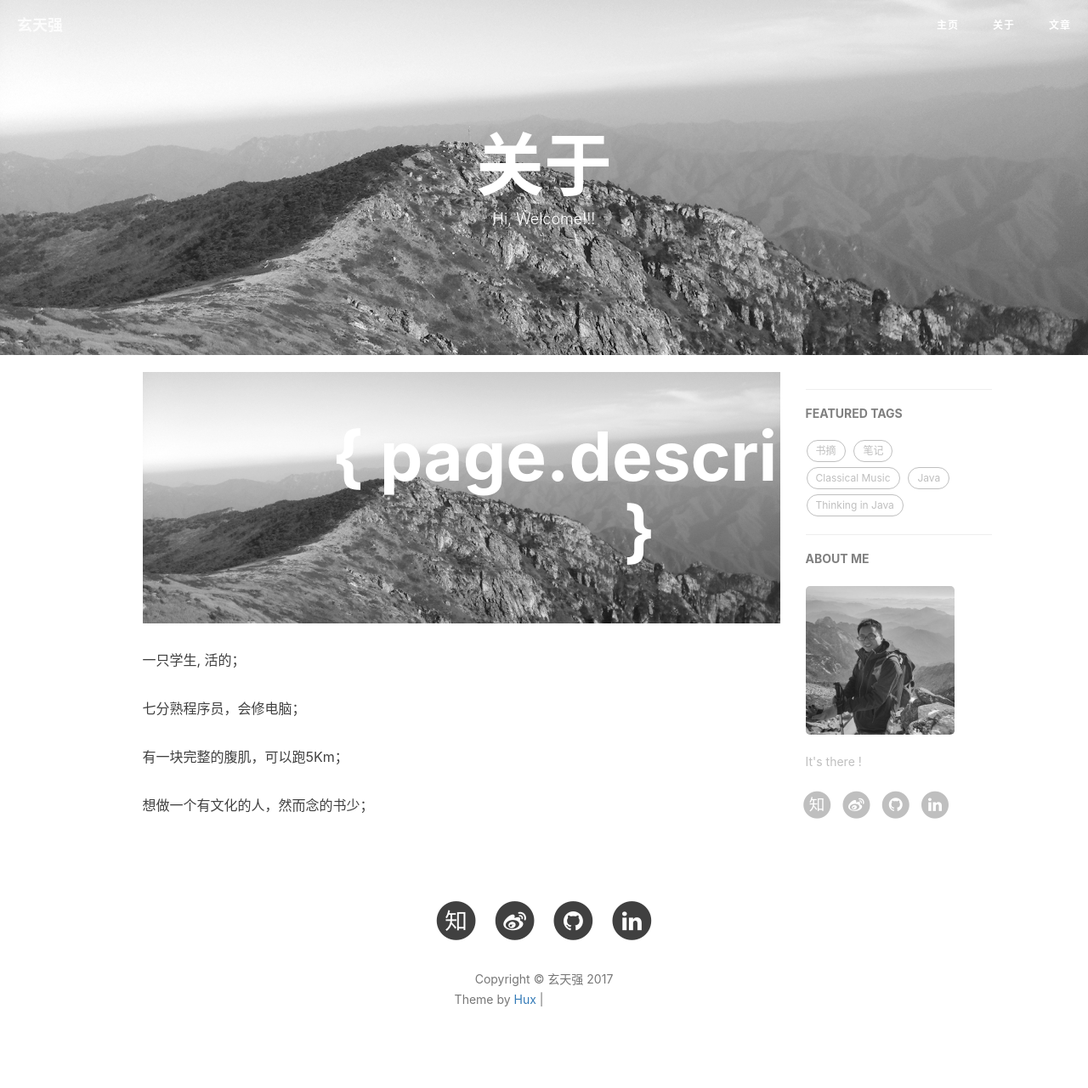
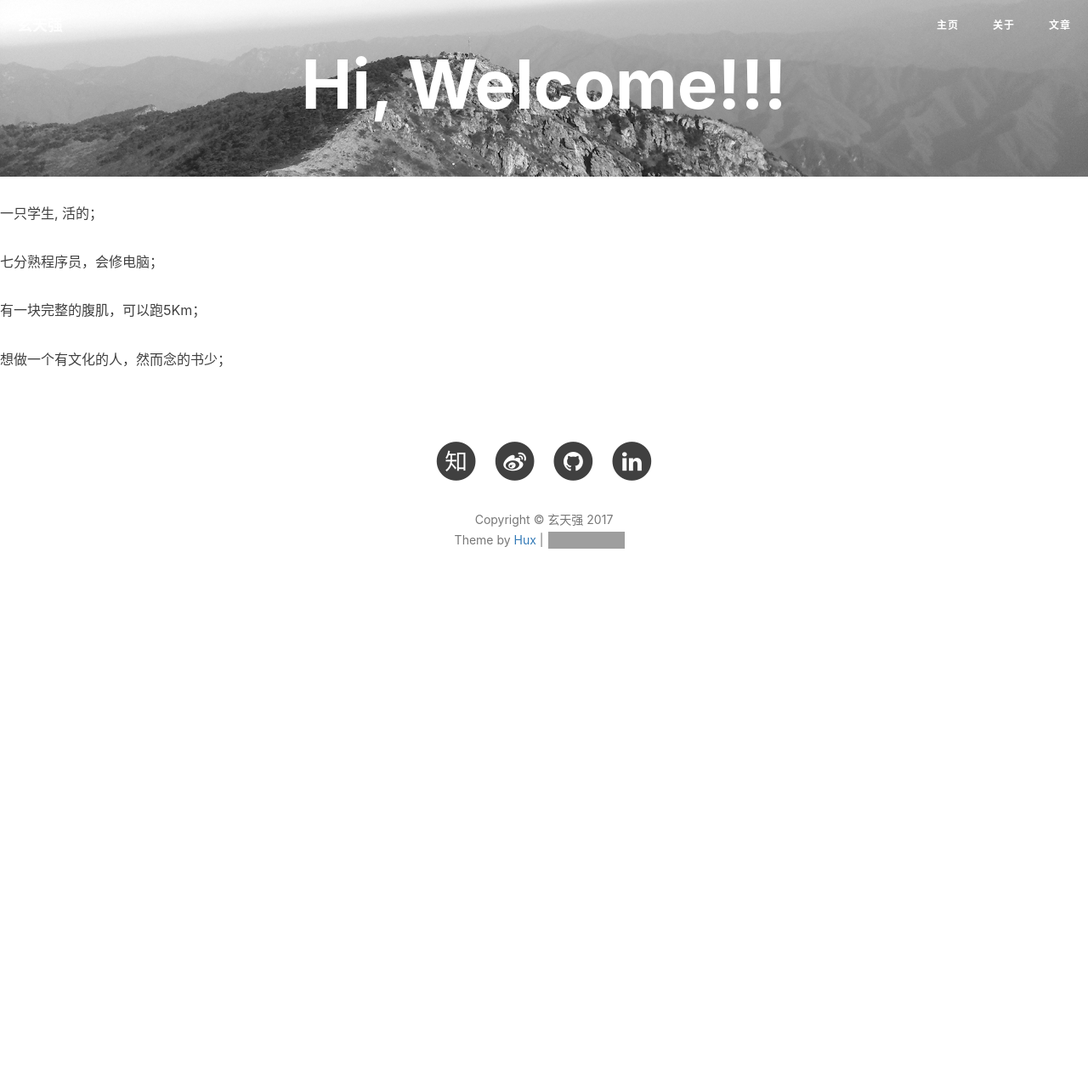
Before and after one commit to sophon250/sophon250.github.io, a Jekyll site: the page built from 关于.html, in a window 1280 px wide. Shown: the whole page at 85% size. Built offline with Jekyll 4.4.1, drawn with Linux system fonts in a browser that asks for light colours; nearby versions of some CDN libraries; comment, search, counter and statistics services are not loaded; after the commit the page ends 900 px from its top, so only the background shows below that; grey boxes are pictures that could not be loaded.

Commit message:
continue test

```diff
--- a/关于.html
+++ b/关于.html
@@ -1,5 +1,5 @@
 ---
-layout: page
+layout: default
 title: "关于"
 description: "Hi, Welcome!!!"
 header-img: "img/about-bg.jpg"
@@ -14,7 +14,7 @@ header-img: "img/about-bg.jpg"
                     <h1>{% if page.title %}{{ page.title }}{% else %}{{ site.title }}{% endif %}</h1>
                     <span class="subheading">{{ page.description }}</span>
 					-->
-					<h1>{ page.description }</h1>
+					<h1>{{ page.description }}</h1>
                 </div>
             </div>
         </div>
--- a/文章.html
+++ b/文章.html
@@ -15,7 +15,7 @@ header-img: "img/tag-bg-xtq.jpg"
                     <h1>{% if page.title %}{{ page.title }}{% else %}{{ site.title }}{% endif %}</h1>
                     <span class="subheading">{{ page.description }}</span>
 					-->
-					<h1>{ page.description }</h1>
+					<h1>{{ page.description }}</h1>
                 </div>
             </div>
         </div>
```
